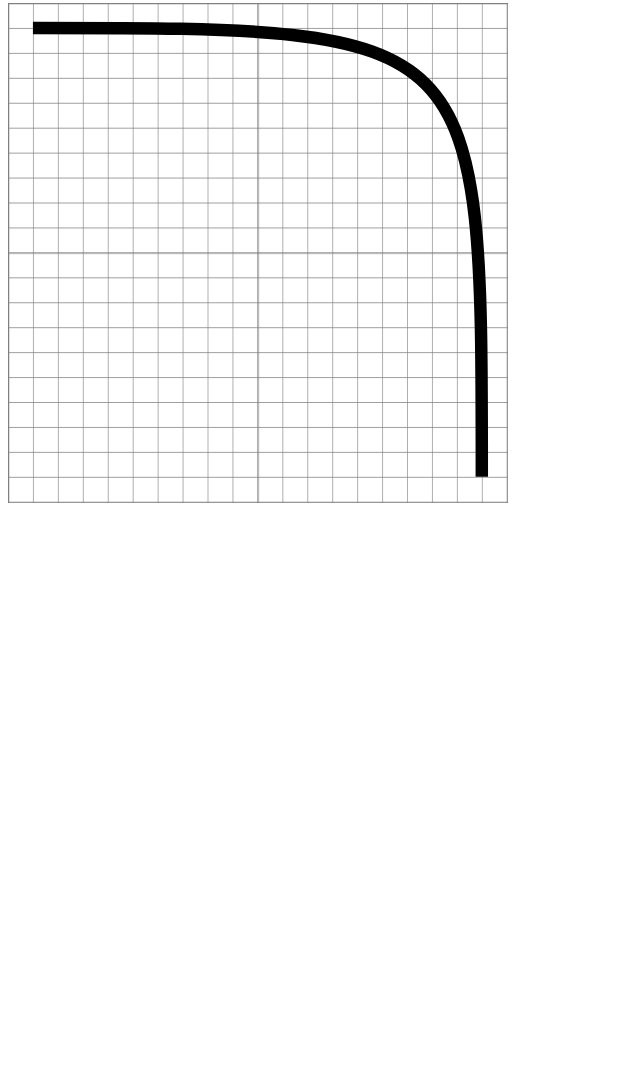
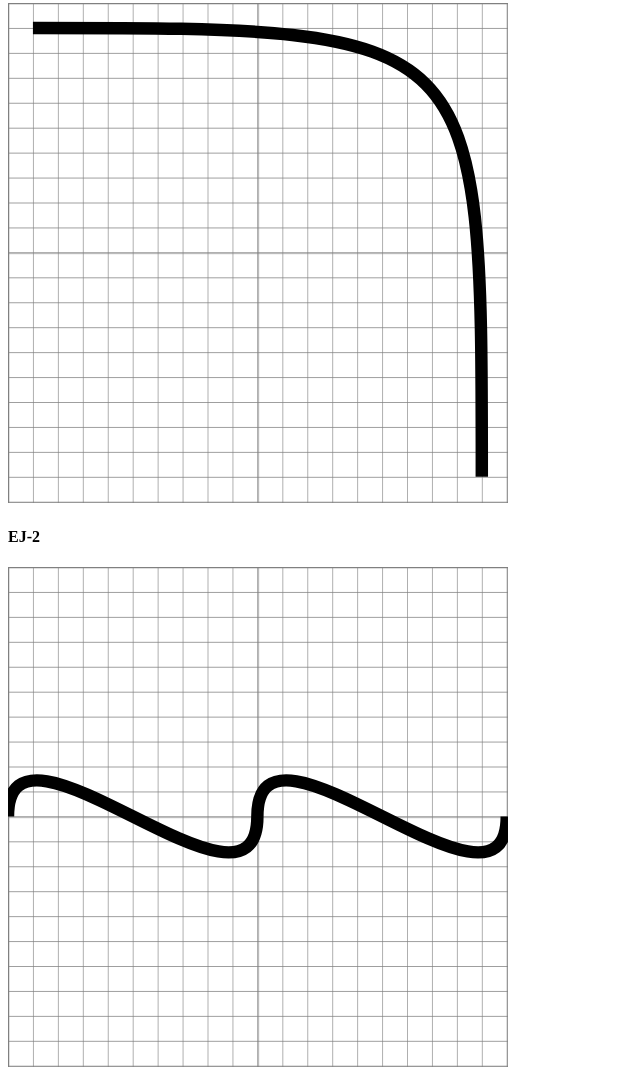
Before and after one commit to zavden/SVG-ED, a plain HTML site: page CLASE-5-PATHS/index.html in a window 1280 px wide. Shown: the part 6162-7241 px from the top of the page, without its empty margins (0-640 px from the left). Before the commit the page ends 6677 px from the top, so only its background shows below. Drawn offline with Linux system fonts and the light colour scheme.

Commit message:
Finalizacion clase 5 - PATHS

```diff
--- a/CLASE-5-PATHS/index.html
+++ b/CLASE-5-PATHS/index.html
@@ -219,5 +219,21 @@
               fill="none "
         />
     </svg>
+    <h4>EJ-2</h4>
+    <svg id="svg3" viewBox="0 0 200.5 200.5">
+        <rect width="100%" height="100%" fill="url(#grid)" />
+        <path d="
+                    M 0 100
+                    C 0 50
+                      100 150
+                      100 100
+                    S 200 150
+                      200 100
+                "
+              stroke="black"
+              stroke-width="5"
+              fill="none "
+        />
+    </svg>
 </body>
 </html>
```
